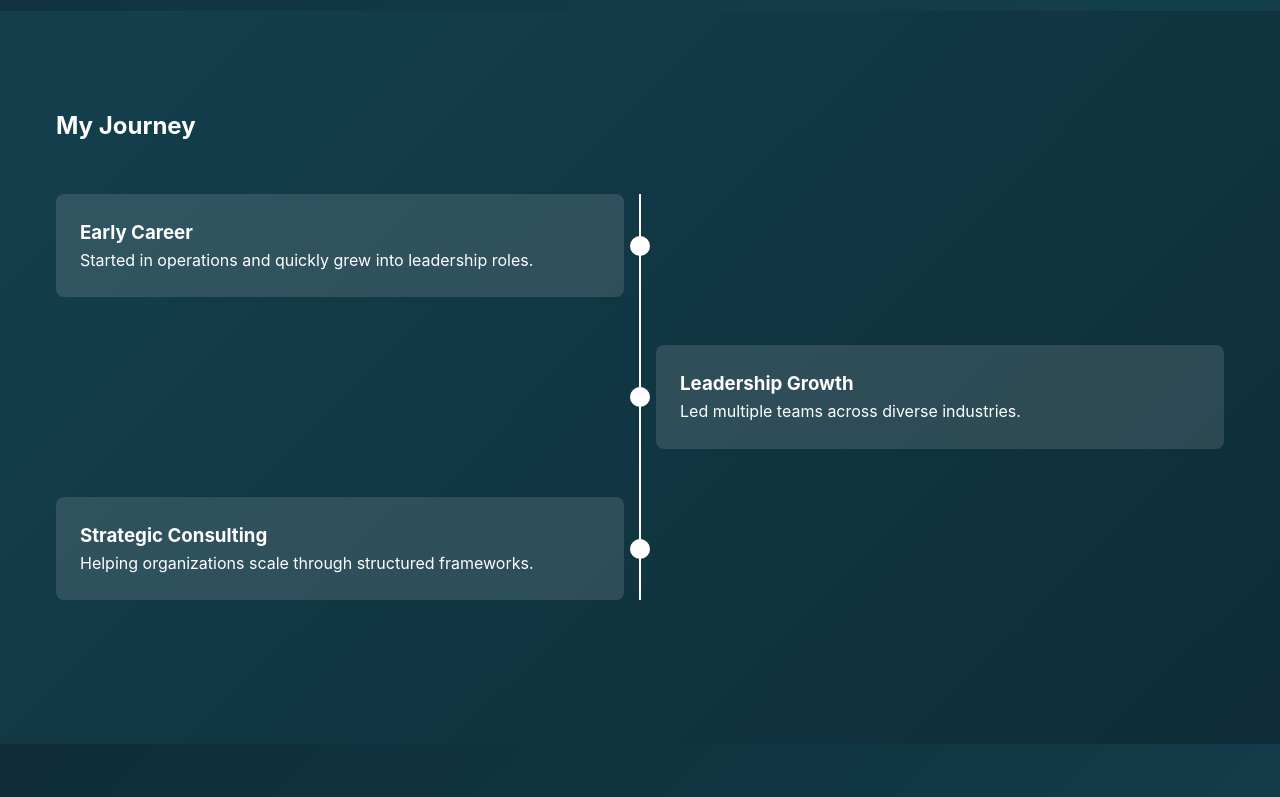
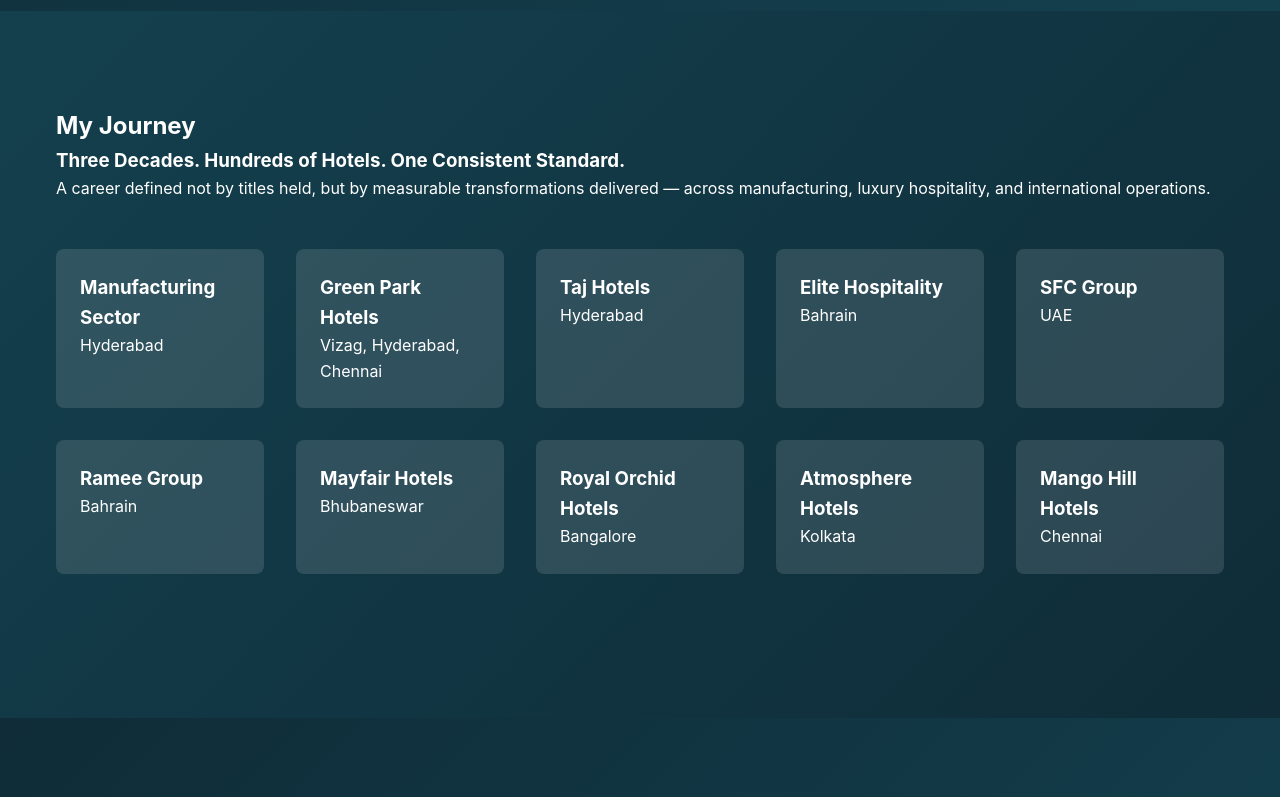
Before and after one commit to TSPraneeth/KR-Consultants, a website: page index.html in a window 1280 px wide. Shown: the part 1397-2194 px from the top of the page. Drawn offline with Linux system fonts and the light colour scheme.

Commit message:
multiple changes to sections

```diff
--- a/index.html
+++ b/index.html
@@ -98,29 +98,50 @@
     <section class="journey section-light-text" id="journey">
         <div class="container">
             <h2>My Journey</h2>
-
+            <h3>Three Decades. Hundreds of Hotels. One Consistent Standard.</h3>
+            <p>A career defined not by titles held, but by measurable transformations delivered — across manufacturing, luxury hospitality, and international operations.</p>
             <div class="timeline">
                 <div class="timeline-item">
-                    <span class="timeline-marker"></span>
                     <div class="timeline-content">
-                        <h3>Early Career</h3>
-                        <p>Started in operations and quickly grew into leadership roles.</p>
+                        <h3>Manufacturing Sector</h3>
+                        <p>Hyderabad</p>
                     </div>
-                </div>
+                    <div class="timeline-content">
+                        <h3>Green Park Hotels</h3>
+                        <p>Vizag, Hyderabad, Chennai</p>
+                    </div>
+                    <div class="timeline-content">
+                        <h3>Taj Hotels</h3>
+                        <p>Hyderabad</p>
+                    </div>
+                    <div class="timeline-content">
+                        <h3>Elite Hospitality</h3>
+                        <p>Bahrain</p>
+                    </div>
+                    <div class="timeline-content">
+                        <h3>SFC Group</h3>
+                        <p>UAE</p>
+                    </div>
+                    <div class="timeline-content">
+                        <h3>Ramee Group</h3>
+                        <p>Bahrain</p>
+                    </div>
+                    <div class="timeline-content">
+                        <h3>Mayfair Hotels</h3>
+                        <p>Bhubaneswar</p>
+                    </div>
+                    <div class="timeline-content">
+                        <h3>Royal Orchid Hotels</h3>
+                        <p>Bangalore</p>
+                    </div>
 
-                <div class="timeline-item">
-                    <span class="timeline-marker"></span>
                     <div class="timeline-content">
-                        <h3>Leadership Growth</h3>
-                        <p>Led multiple teams across diverse industries.</p>
+                        <h3>Atmosphere Hotels</h3>
+                        <p>Kolkata</p>
                     </div>
-                </div>
-
-                <div class="timeline-item">
-                    <span class="timeline-marker"></span>
                     <div class="timeline-content">
-                        <h3>Strategic Consulting</h3>
-                        <p>Helping organizations scale through structured frameworks.</p>
+                        <h3>Mango Hill Hotels</h3>
+                        <p>Chennai</p>
                     </div>
                 </div>
             </div>
--- a/scss/_sections.scss
+++ b/scss/_sections.scss
@@ -41,6 +41,7 @@
 }
 
 #about-subcard {
+    margin-top: 0;
     text-align: center;
     align-items: center;
     align-content: center;
@@ -115,22 +116,22 @@
     position: relative;
 }
 
-.timeline::before {
-    content: '';
-    position: absolute;
-    left: 50%;
-    transform: translateX(-50%);
-    width: 2px;
-    height: 100%;
-    background-color: var(--text-light);
-}
+// .timeline::before {
+//     content: '';
+//     position: absolute;
+//     left: 50%;
+//     transform: translateX(-50%);
+//     width: 2px;
+//     height: 100%;
+//     background-color: var(--text-light);
+// }
 
 .timeline-item {
     margin-bottom: 3rem;
     display: grid;
-    grid-template-columns: 1fr 1fr;
+    grid-template-columns: repeat(auto-fit, minmax(200px, 1fr));
     gap: 2rem;
-    align-items: center;
+    align-items: normal;
 }
 
 .timeline-item:nth-child(even) {
```
Also changed, not shown: styles.css, 1 other file.
